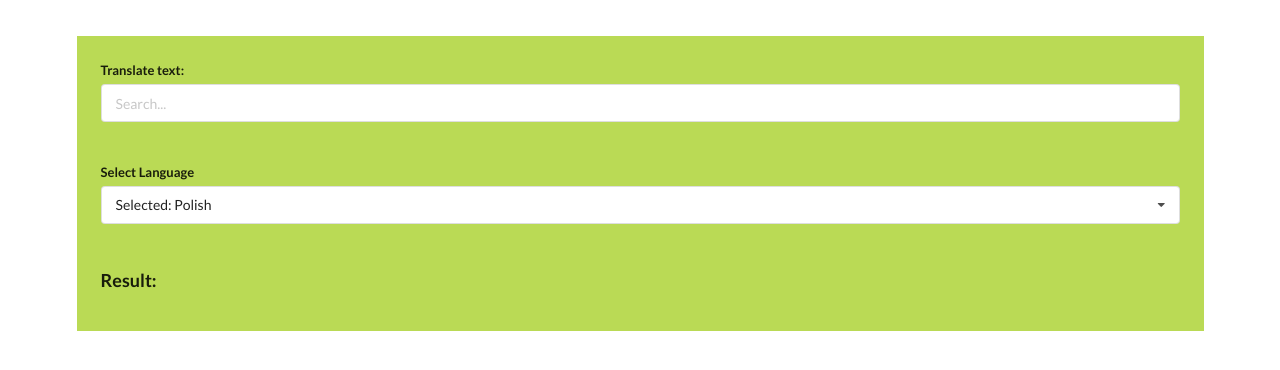
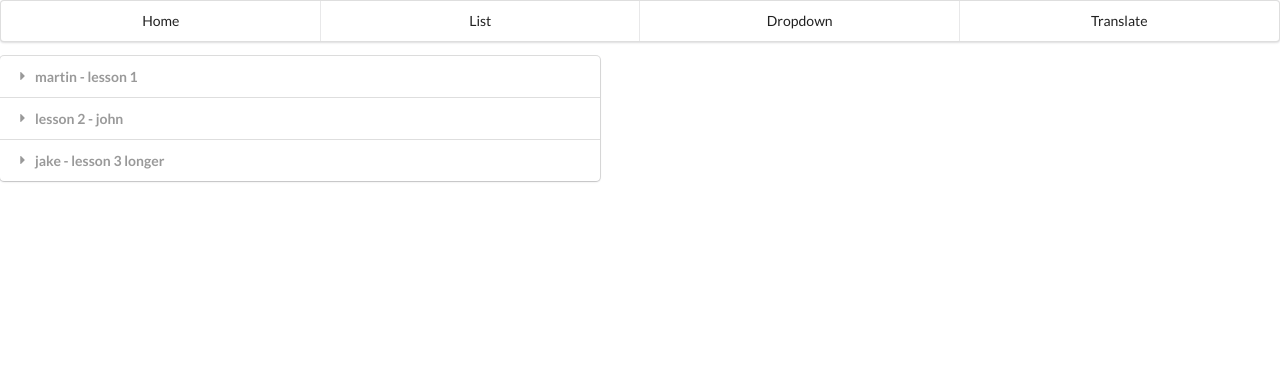
Before and after one commit to peterpiatek/ud_exercise, a React (Create React App) app: page / in a window 1280 px wide. Shown: the top 370 px of the page. Built offline with nearby package versions, Linux system fonts and the light colour scheme.

Commit message:
m207 end s13

```diff
--- a/src/e4/App.js
+++ b/src/e4/App.js
@@ -3,10 +3,20 @@ import React,{useState} from 'react';
 import './App.css';
 import Dropdown from "./widgets/dropdown/Dropdown";
 import Translate from "./widgets/translate/Translate";
+import Accordion from "./widgets/accordion/Accordion";
+import Search from "./widgets/search/SearchWikipedia";
+import Router from "./widgets/Router";
+import Header from "./widgets/Header";
 // import Search from "./Search";
 // import SearchWikipedia from "./widgets/search/SearchWikipedia";
 
 const App = () => {
+
+    const accordionItems = [
+        {title: 'martin - lesson 1', description: ' this is lesson 1 description'},
+        {title: 'lesson 2 - john', description: 'this is lesson 2 description and nothing else - john'},
+        {title: 'jake - lesson 3 longer', description: 'this is lesson 3 description this is lesson 3 description this is lesson 3 description this is lesson 3 description '}
+    ]
 
     const dropdownOptions = [
         {val: 'red', title: 'Color Red'},
@@ -17,21 +27,22 @@ const App = () => {
     const [selected, setSelected] = useState(dropdownOptions[0]);
     const [showDropdown, setShowDropdown] = useState(true);
 
-    /*const accordionItems = [
-        {title: 'martin - lesson 1', description: ' this is lesson 1 description'},
-        {title: 'lesson 2 - john', description: 'this is lesson 2 description and nothing else - john'},
-        {title: 'jake - lesson 3 longer', description: 'this is lesson 3 description this is lesson 3 description this is lesson 3 description this is lesson 3 description '}
-    ]*/
-
     return (
         <div>
-            {/*<SearchWikipedia />*/}
-            {/*<Accordion items={accordionItems} />*/}
-            {/*<button onClick={() => {setShowDropdown(!showDropdown)}}>Toggle Dropdown</button>
-            {
-                showDropdown ? <Dropdown onSelectedChange={setSelected} selected={selected} options={dropdownOptions} /> : null
-            }*/}
-            <Translate />
+            <Header />
+            <Router path="/">
+                <Accordion items={accordionItems}/>
+            </Router>
+            <Router path="/list">
+                <Search />
+            </Router>
+            <Router path="/dropdown">
+                <Dropdown onSelectedChange={setSelected} options={dropdownOptions} selected={selected} formTitle={'Select'}/>
+            </Router>
+            <Router path="/translate">
+                <Translate />
+            </Router>
+
         </div>
     );
 };
--- /dev/null
+++ b/src/e4/widgets/Header.js
@@ -0,0 +1,34 @@
+import React, {useState} from 'react';
+import Link from "./Link";
+
+const Header = () => {
+
+    const [selectedNavLink, setSelectedNavLink] = useState('/');
+
+    const navLinks = [
+        {loc: '/', anchor: 'Home'},
+        {loc: '/list', anchor: 'List'},
+        {loc: '/dropdown', anchor: 'Dropdown'},
+        {loc: '/translate', anchor: 'Translate'},
+    ]
+    const setActiveLink = (e, link) => {
+        e.preventDefault();
+        window.location.pathname = link.loc;
+        setSelectedNavLink(link);
+    }
+
+    const generateNavLinks = () => {
+        return navLinks.map(link => {
+            const isActive = link.loc === selectedNavLink.loc ? 'active' : '';
+            return <Link loc={link.loc} css={`item ${isActive}`} >{link.anchor}</Link>
+        })
+    }
+
+    return (
+        <div className="ui four item menu">
+            {generateNavLinks()}
+        </div>
+    );
+};
+
+export default Header;
--- /dev/null
+++ b/src/e4/widgets/Link.js
@@ -0,0 +1,29 @@
+import React from 'react';
+
+const Link = ({children, loc, css}) => {
+
+    const onLinkClick = (e, link) => {
+
+        // enabling on links ctrl + mouse click to open in new tab
+        if(e.metaKey || e.ctrlKey){
+            return;
+        }
+
+        e.preventDefault();
+        window.history.pushState({}, '', link);
+        //pushing event to Router components in App
+        const navEvent = new PopStateEvent('popstate');
+        window.dispatchEvent(navEvent);
+    }
+
+    return (
+        <a
+            className={css}
+            onClick={(e) => {onLinkClick(e, loc)}}
+            href={loc}>
+            {children}
+        </a>
+    );
+};
+
+export default Link;
--- /dev/null
+++ b/src/e4/widgets/Router.js
@@ -0,0 +1,23 @@
+import {useEffect, useState} from "react";
+
+const Router = ({path, children}) => {
+
+    const [currentPath, setCurrentPath] = useState(window.location.pathname);
+
+    useEffect(() => {
+        const popEventHandler = () => {
+            setCurrentPath(window.location.pathname);
+        }
+        window.addEventListener('popstate', popEventHandler, {capture: true})
+
+        return () => {
+            window.removeEventListener('popstate', popEventHandler, {capture: true})
+        }
+    }, []);
+
+    return currentPath === path
+        ? children
+        : null
+};
+
+export default Router;
--- a/src/e4/widgets/accordion/Accordion.js
+++ b/src/e4/widgets/accordion/Accordion.js
@@ -6,6 +6,7 @@ const Accordion = ({items}) => {
 
     const onAccordionTitleClick = (index) => {
         setAccordionCurrentItem(index);
+        console.log(index);
     }
 
     const generateItems = () => {
@@ -14,7 +15,7 @@ const Accordion = ({items}) => {
             const activeCssClass = index === accordionCurrentItem ? 'active' : '';
             return (
                 <React.Fragment key={item.title} >
-                    <div className={`title ${activeCssClass}`} onClick={onAccordionTitleClick}>
+                    <div className={`title ${activeCssClass}`} onClick={() => {onAccordionTitleClick(index)}}>
                         <i className="dropdown icon"> </i>
                         {item.title}
                     </div>
```
